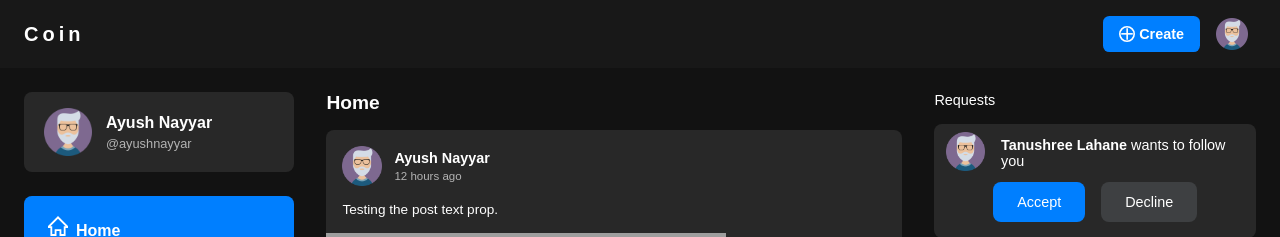
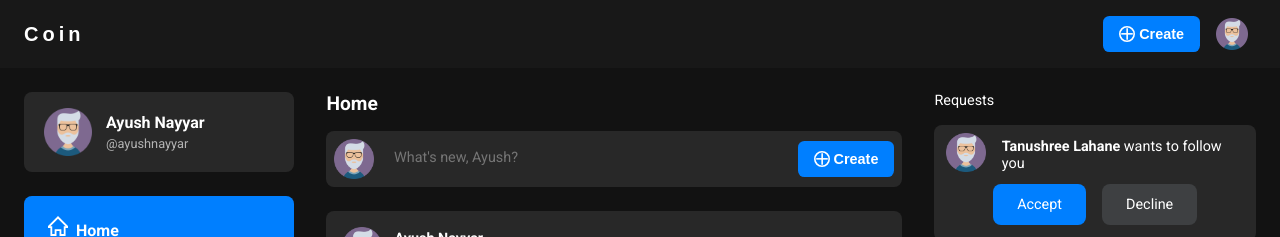
Before and after one commit to ayushnayyar/Coin, a React (Create React App) app: page / in a window 1280 px wide. Shown: the top 237 px of the page. Built offline with nearby package versions, Linux system fonts and the light colour scheme; no server answers; grey boxes are pictures that could not be loaded.

Commit message:
- Added Create Post Section - Added Google Fonts

```diff
--- a/src/common/app.scss
+++ b/src/common/app.scss
@@ -4,5 +4,5 @@ body {
   margin: 0 !important;
   padding: 0 !important;
   background-color: $dark;
-  font-family: sans-serif;
+  font-family: $font-family;
 }
--- /dev/null
+++ b/src/common/home/create-post.scss
@@ -0,0 +1,66 @@
+@import '../../constants/constants.scss';
+
+.Create__Post {
+  padding: 8px;
+  display: flex;
+  justify-content: stretch;
+  align-items: center;
+  flex-direction: row;
+  border-radius: 0.5rem;
+  margin-bottom: 24px;
+  background-color: $light-gray;
+}
+
+.Create__Post__Logo {
+  width: 2.5rem;
+  height: 2.5rem;
+  margin-right: 8px;
+
+  > img {
+    width: 100%;
+    height: auto;
+  }
+}
+
+.Create__Post__TextField {
+  flex-grow: 3;
+
+  > textarea {
+    font-family: $font-family;
+    resize: none;
+    overflow: hidden;
+    width: 100%;
+    font-size: 0.9rem;
+    caret-color: $primary-text;
+    background-color: $light-gray;
+    color: $secondary-text;
+    border: none;
+    outline: none;
+    box-sizing: border-box;
+    padding: 8px;
+  }
+}
+
+.Create__Post__Button {
+  > button {
+    display: flex;
+    justify-content: center;
+    align-items: center;
+    width: 100%;
+    height: auto;
+    background-color: rgba($color: $button-blue, $alpha: 1);
+    border: none;
+    color: $primary-text;
+    padding: 10px 16px;
+    text-align: center;
+    text-decoration: none;
+    font-size: 0.9rem;
+    border-radius: 0.4rem;
+    cursor: pointer;
+    font-weight: 600;
+
+    > svg {
+      margin-right: 4px;
+    }
+  }
+}
--- /dev/null
+++ b/src/components/home/CreatePost.js
@@ -0,0 +1,49 @@
+import React, { useState, useEffect } from 'react';
+
+import Avatar from '../../assets/images/man.png';
+import Plus from '../../assets/icons/Plus';
+
+import '../../common/home/create-post.scss';
+
+const CreatePost = () => {
+  const [rows, setRows] = useState(1);
+  const [value, setValue] = useState('');
+
+  useEffect(() => {
+    const rowlen = value.split('\n');
+
+    if (rowlen.length >= 1) {
+      setRows(rowlen.length);
+    }
+  }, [value]);
+
+  return (
+    <div className="Create__Post">
+      <div className="Create__Post__Logo">
+        <img src={Avatar} />
+      </div>
+      <div className="Create__Post__TextField">
+        <textarea
+          onChange={(text) => {
+            setValue(text.target.value);
+          }}
+          rows={rows}
+          type="text"
+          placeholder=" What's new, Ayush?"
+        />
+      </div>
+      <div className="Create__Post__Button">
+        <button
+          onClick={() => {
+            console.log('Clicked');
+          }}
+        >
+          <Plus />
+          Create
+        </button>
+      </div>
+    </div>
+  );
+};
+
+export default CreatePost;
--- a/src/components/home/FeedSection.js
+++ b/src/components/home/FeedSection.js
@@ -1,14 +1,16 @@
 import React from 'react';
 
 import Post from './Post';
+import SectionHeading from '../SectionHeading';
+import CreatePost from './CreatePost';
 
 import '../../common/home/feed.scss';
-import SectionHeading from '../SectionHeading';
 
 const FeedSection = () => {
   return (
     <section className="Feed">
       <SectionHeading heading="Home" />
+      <CreatePost />
       <Post
         author="Ayush Nayyar"
         time="12 hours ago"
--- a/src/constants/constants.scss
+++ b/src/constants/constants.scss
@@ -1,3 +1,5 @@
+@import url('https://fonts.googleapis.com/css2?family=Roboto:wght@300;400;500;700;900&display=swap');
+
 $dark: #121212;
 $navbar-dark: #181818;
 $light-gray: #282828;
@@ -10,3 +12,5 @@ $darkest-gray: #383838;
 $blue-grotto: #0e86d4;
 $light-blue: #aed8e6;
 $dark-blue: #338fff;
+
+$font-family: 'Roboto', sans-serif;
```
